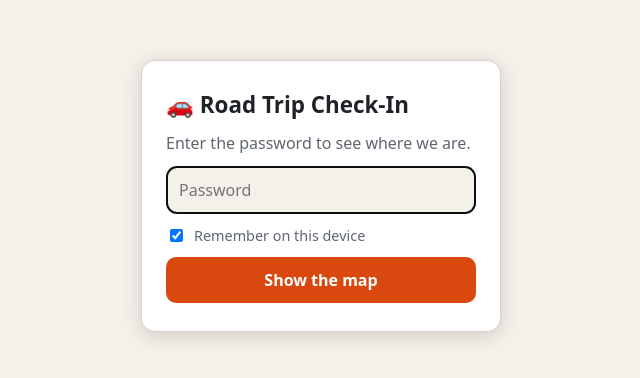
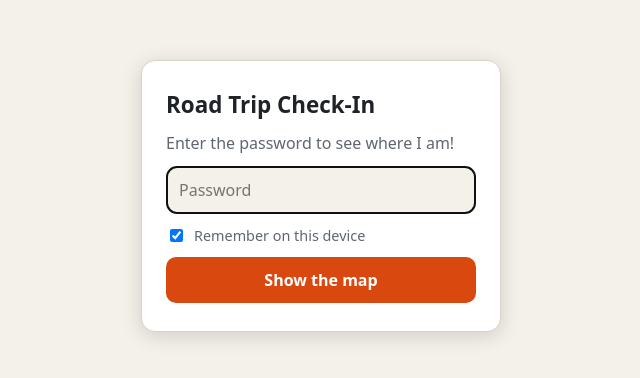
Before and after one commit to jsfriedman/trip-map, a website with bundled scripts: page index.html in a window 1280 px wide. Shown: the part 204-582 px from the top of the page, without its empty margins (319-959 px from the left). Built offline with nearby package versions, Linux system fonts and the light colour scheme.

Commit message:
Update index.html

```diff
--- a/index.html
+++ b/index.html
@@ -12,8 +12,8 @@
 <body>
   <main id="lock-screen" class="lock-screen">
     <form id="unlock-form" class="card unlock-card">
-      <h1>🚗 Road Trip Check-In</h1>
-      <p class="muted">Enter the password to see where we are.</p>
+      <h1>Road Trip Check-In</h1>
+      <p class="muted">Enter the password to see where I am!</p>
       <input id="password-input" type="password" autocomplete="current-password" placeholder="Password" required>
       <label class="remember">
         <input id="remember-input" type="checkbox" checked>
```
